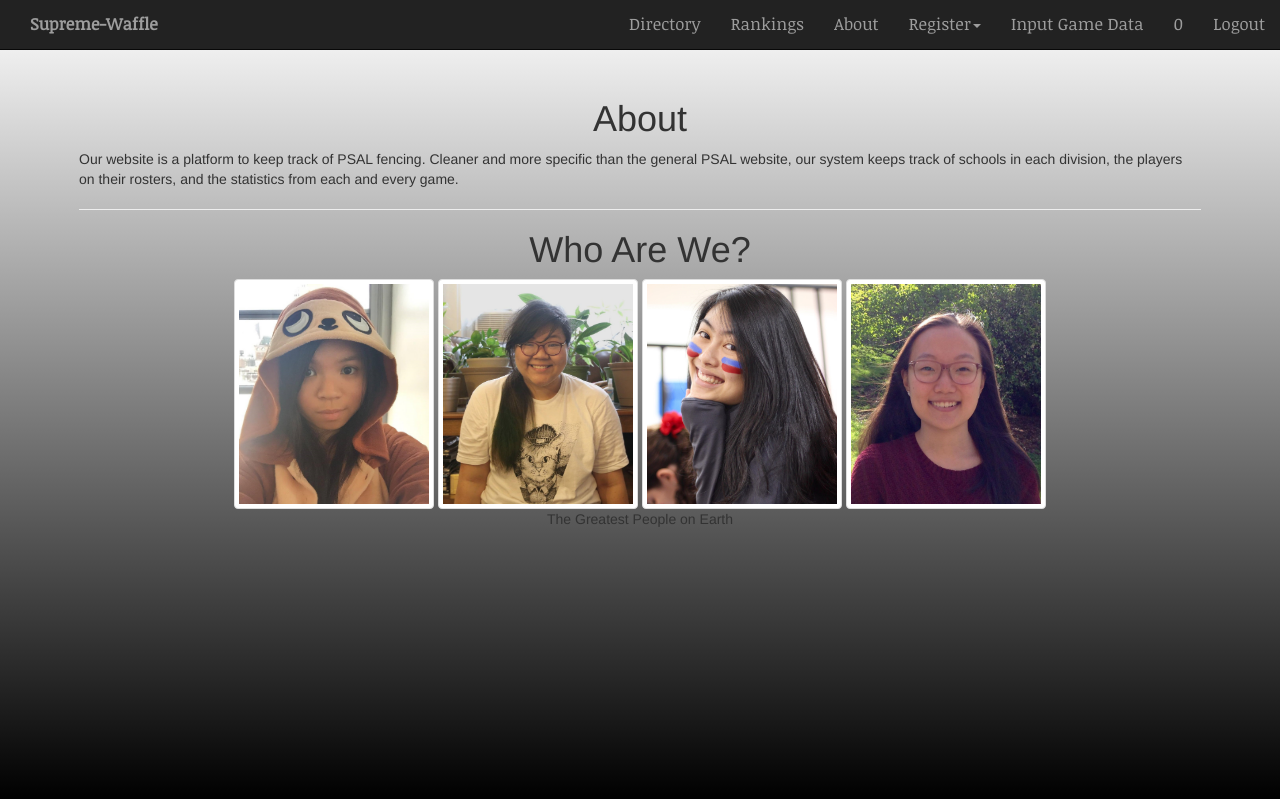
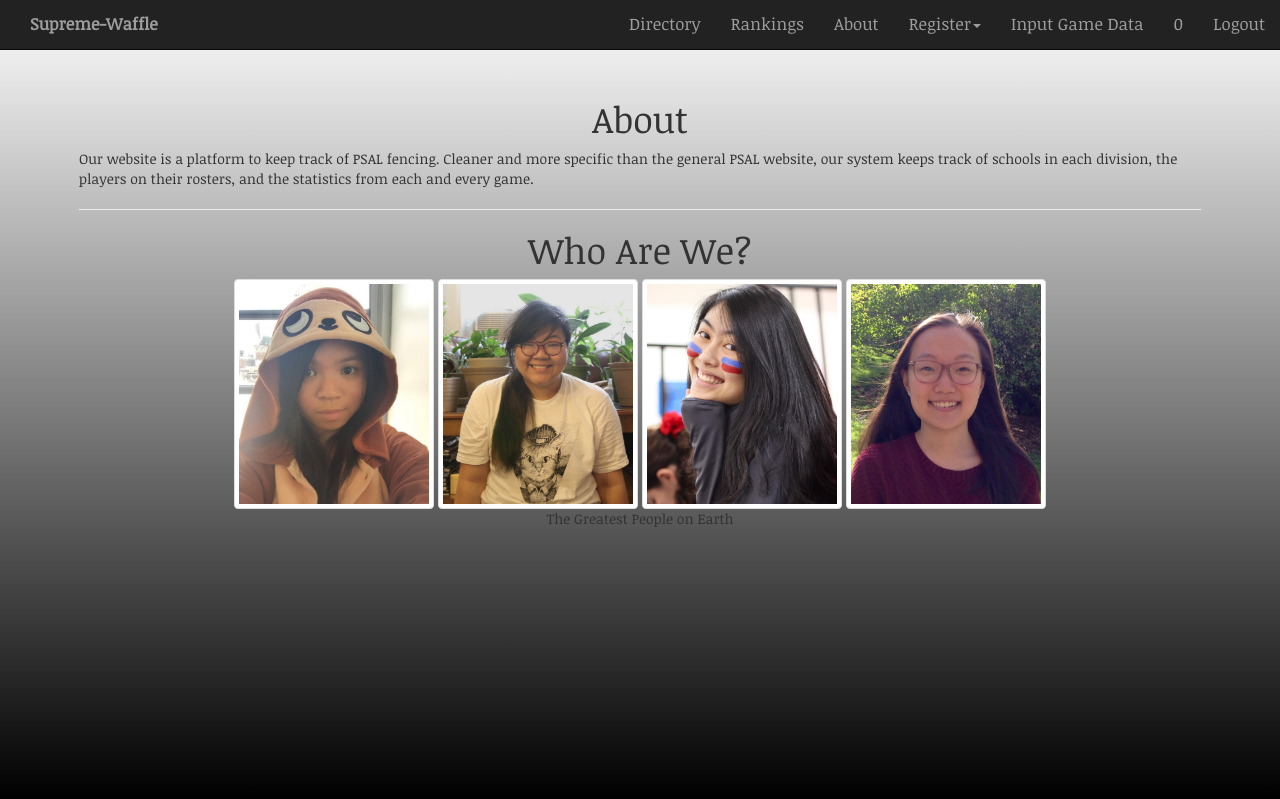
Before and after one commit to serenadipity/supreme-waffle, a Flask app: page /about in a window 1280 px wide. Shown: the part 1-800 px from the top of the page. Run offline with Flask 2, Linux system fonts and the light colour scheme; some libraries are stand-ins or nearby versions.

Commit message:
fixed backgrounds and some fonts

```diff
--- a/templates/about.html
+++ b/templates/about.html
@@ -20,10 +20,14 @@ body {
 <style>
 body {
   background: linear-gradient(white, black);
+  height: 100%;
+  margin: 0;
+  background-repeat: no-repeat;
+  background-attachment: fixed;
 }
 </style>
 
-<div class="container">
+<div class="container" id="font2">
   <center>
     <h1 id="">About</h1>
   </center>
--- a/templates/create.html
+++ b/templates/create.html
@@ -13,7 +13,7 @@ body {
     background-size: cover;
 }
 </style>
-<div class="container">
+<div class="container" id="font2">
   <div class="col-xs-12 col-sm-8 col-md-6 col-sm-offset-2 col-md-offset-3">
     <form role="form" method="POST">
       {% if error %}
--- a/templates/directory.html
+++ b/templates/directory.html
@@ -7,6 +7,10 @@
 <style>
 body {
   background: linear-gradient(white, black);
+  height: 100%;
+  margin: 0;
+  background-repeat: no-repeat;
+  background-attachment: fixed;
 }
 </style>
 
--- a/templates/edit_event.html
+++ b/templates/edit_event.html
@@ -4,7 +4,7 @@
 
 {% block contents %}
 
-<div class="container">
+<div class="container" id="font2">
 <br><br>
   <div class="col-xs-12 col-sm-8 col-md-6 col-sm-offset-2 col-md-offset-3">
     <form role="form" method="POST" enctype="multipart/form-data">
--- a/templates/edit_player.html
+++ b/templates/edit_player.html
@@ -4,7 +4,7 @@
 
 {% block contents %}
 
-<div class="container">
+<div class="container" id="font2">
 <br><br>
   <div class="col-xs-12 col-sm-8 col-md-6 col-sm-offset-2 col-md-offset-3">
     <form role="form" method="POST" enctype="multipart/form-data">
--- a/templates/edit_school.html
+++ b/templates/edit_school.html
@@ -4,7 +4,7 @@
 
 {% block contents %}
 
-<div class="container">
+<div class="container" id="font2">
 <br><br>
   <div class="col-xs-12 col-sm-8 col-md-6 col-sm-offset-2 col-md-offset-3">
     <form role="form" method="POST">
--- a/templates/event.html
+++ b/templates/event.html
@@ -6,7 +6,7 @@
 
 
 
-<div class="container">
+<div class="container" id="font2">
   <br><br>
   {% if error %}
   <div class="alert alert-danger">
--- a/templates/home.html
+++ b/templates/home.html
@@ -21,7 +21,7 @@
 <!--<div class="container-fluid" style="max-width: 1200px;">-->
 <div class="container-fluid" id="font2">
   <center>
-    <img src="static/images/swords.png" height="75px" width="75px"></img>
+    <img src="static/images/swords.png" height="60px" width="60px"></img>
     <h1  id="font2">PSAL Fencing</h1>
     <br>
     <div class="row">
--- a/templates/input.html
+++ b/templates/input.html
@@ -4,7 +4,7 @@
 
 {% block contents %}
 
-<div class="container">
+<div class="container" id="font2">
 <br><br>
   <div class="col-xs-12 col-sm-8 col-md-6 col-sm-offset-2 col-md-offset-3">
     <form role="form" method="POST">
--- a/templates/login.html
+++ b/templates/login.html
@@ -14,7 +14,7 @@ body {
 }
 </style>
 
-<div class="container">
+<div class="container" id="font2">
   <div class="row">
     <div class="col-xs-12 col-sm-8 col-md-6 col-sm-offset-2 col-md-offset-3">
       <form role="form" method="POST">
--- a/templates/rankings.html
+++ b/templates/rankings.html
@@ -7,6 +7,10 @@
 <style>
   body {
   background: linear-gradient(white, black);
+  height: 100%;
+  margin: 0;
+  background-repeat: no-repeat;
+  background-attachment: fixed;
   }
 
 </style>
--- a/templates/school.html
+++ b/templates/school.html
@@ -6,7 +6,7 @@
 
 
 
-<div class="container">
+<div class="container" id="font2">
   <br><br>
   {% if error %}
   <div class="alert alert-danger">
```
